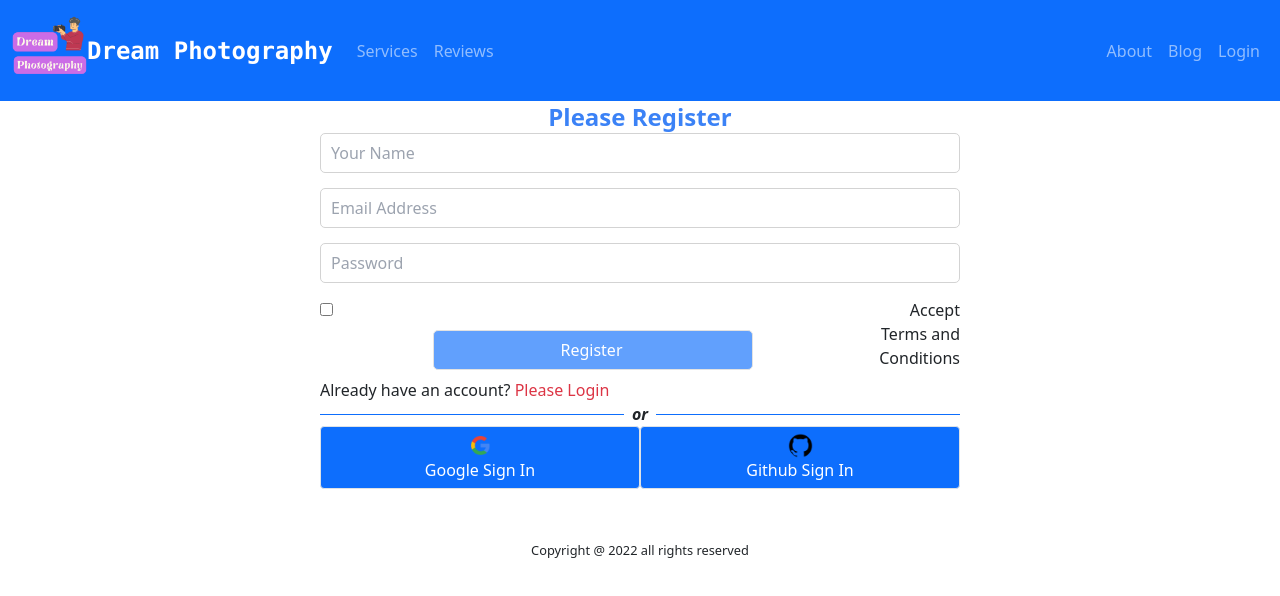
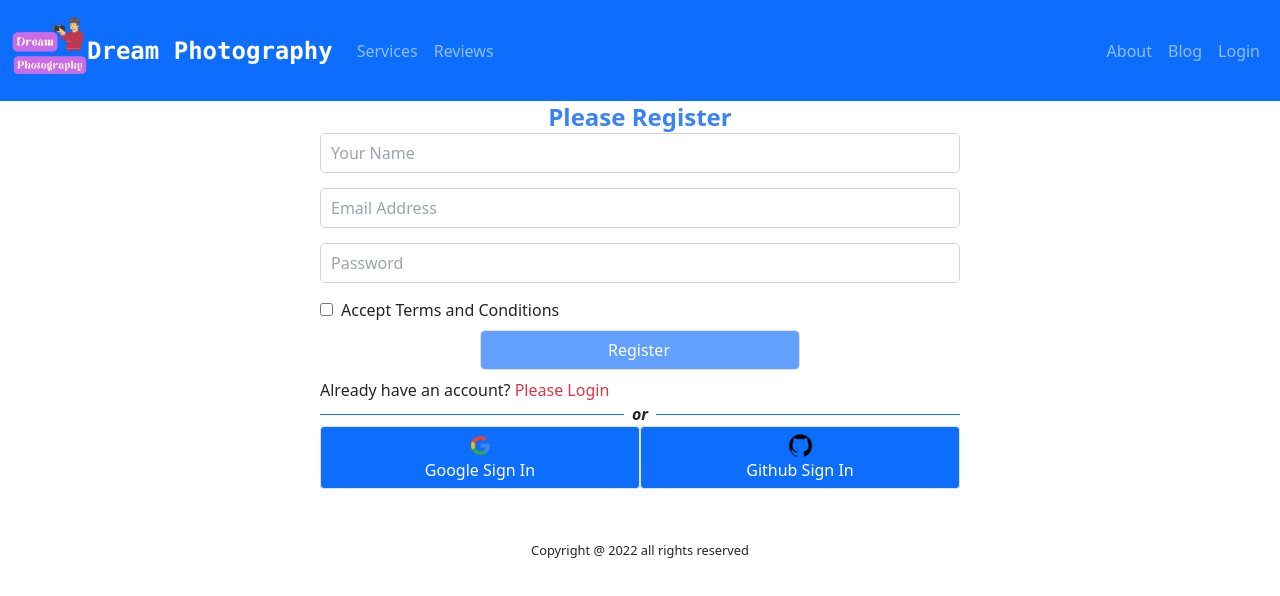
Before and after one commit to hassanmehedi1/dream-photography-app, a React (Vite) app: page /register in a window 1280 px wide. Shown: the top 596 px of the page. Built offline with nearby package versions, Linux system fonts and the light colour scheme; no server answers.

Commit message:
bug fixed

```diff
--- a/src/components/Login/Register.jsx
+++ b/src/components/Login/Register.jsx
@@ -41,7 +41,9 @@ const Register = () => {
 
   return (
     <div className="register-form">
-      <h2 className="text-center text-2xl font-semibold text-blue-500">Please Register</h2>
+      <h2 className="text-center text-2xl font-semibold text-blue-500">
+        Please Register
+      </h2>
       <form onSubmit={handleRegister}>
         <input type="text" name="name" placeholder="Your Name" />
 
@@ -53,16 +55,22 @@ const Register = () => {
           placeholder="Password"
           required
         />
+        <div className="flex">
+          <div>
             <input
               onClick={() => setAgree(!agree)}
               type="checkbox"
               name="terms"
               id="terms"
             />
+          </div>
+          <div>
+            <p className={agree ? "ps-2 text-success" : "ps-2"} htmlFor="terms">
+              Accept Terms and Conditions
+            </p>
+          </div>
+        </div>
 
-        <label className={agree ? "ps-2 text-success" : "ps-2"} htmlFor="terms">
-          Accept Terms and Conditions
-        </label>
         <input
           disabled={!agree}
           className="w-50 mx-auto d-block mb-2 mt-2 btn btn-primary text-blue-500"
```
Lines whose indentation alone changed are shown as unchanged.
